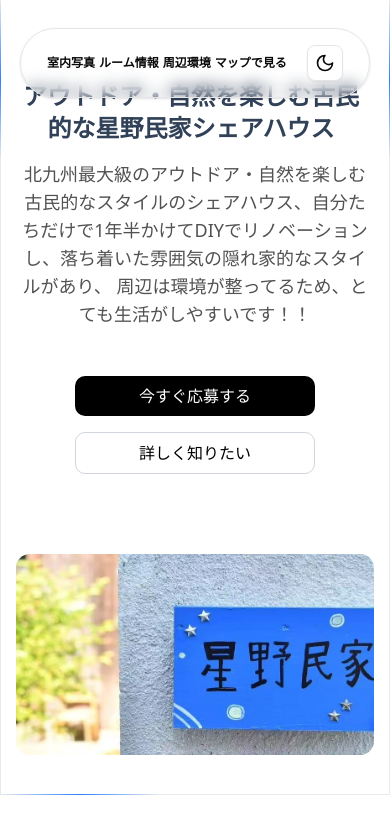
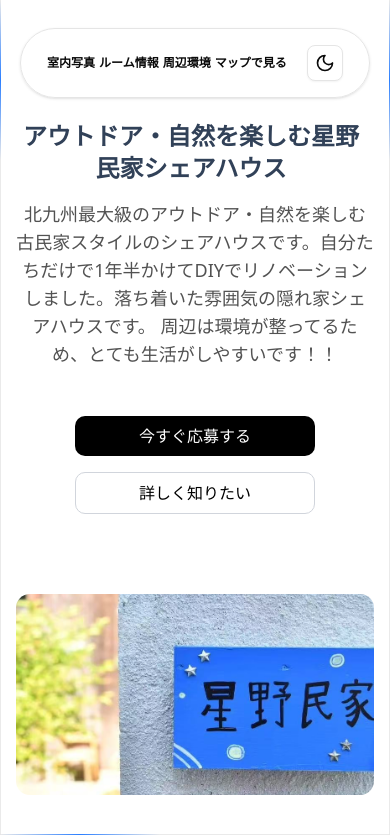
Before and after one commit to gaomingzhao666/estate-website, a Next.js app: page / in a window 390 px wide. Shown: the top 836 px of the page. Built offline with nearby package versions, Linux system fonts and the light colour scheme.

Commit message:
chore: words revise

```diff
--- a/src/components/ContactForm.tsx
+++ b/src/components/ContactForm.tsx
@@ -20,13 +20,13 @@ import { Input } from '@/components/ui/input'
 
 const FormSchema = z.object({
   username: z.string().min(1, {
-    message: 'Username must be at least 1 characters.',
+    message: '一文字以上の文字を入力してください',
   }),
   emailAddress: z.string().email({
-    message: 'Please enter a valid email address.',
+    message: '有効なメールアドレスを入力してください',
   }),
   contactContent: z.string().min(10, {
-    message: 'Username must be at least 10 characters.',
+    message: '十文字以上の文書を入力してください',
   }),
 })
 
--- a/src/components/ContactInfo.tsx
+++ b/src/components/ContactInfo.tsx
@@ -18,7 +18,7 @@ const ContactInfo = () => {
           <span>担当者さんの連絡先</span>
         </ModalTrigger>
 
-        <ModalBody className="overflow-y-scroll">
+        <ModalBody className="overflow-y-scroll md:overflow-hidden">
           <ModalContent>
             <div>
               <Image
@@ -29,7 +29,7 @@ const ContactInfo = () => {
 
               <div>
                 <h4 className="m-3 text-center text-lg font-semibold">
-                  まちづくりプロジェクト株式会社 杉本さん
+                  まちづくりプロジェクト株式会社 大家さん
                 </h4>
 
                 <p className="m-3 text-sm text-neutral-500">
@@ -41,7 +41,7 @@ const ContactInfo = () => {
             <div className="flex flex-col items-center justify-center gap-4 md:flex-row">
               <div className="flex items-center justify-start space-x-2">
                 <Phone />
-                <span>090-0000-0000</span>
+                <span>080-2785-7165</span>
               </div>
 
               <div className="flex items-center justify-start space-x-2">
--- a/src/components/HeroSection.tsx
+++ b/src/components/HeroSection.tsx
@@ -16,9 +16,9 @@ const HeroSection = () => (
     <div className="absolute inset-x-0 bottom-0 h-px w-full bg-neutral-200/80 dark:bg-neutral-800/80">
       <div className="absolute mx-auto h-px w-40 bg-gradient-to-r from-transparent via-blue-500 to-transparent" />
     </div>
-    <div className="mt-10 px-4 py-10 md:py-20">
+    <div className="mt-20 px-4 py-10 md:mt-10 md:py-20">
       <h1 className="relative z-10 mx-auto max-w-5xl text-center text-2xl font-bold text-slate-700 md:text-4xl lg:text-7xl dark:text-slate-300">
-        {'アウトドア・自然を楽しむ古民的な星野民家シェアハウス'
+        {'アウトドア・自然を楽しむ星野民家シェアハウス'
           .split(' ')
           .map((word, index) => (
             <motion.span
@@ -49,7 +49,7 @@ const HeroSection = () => (
         }}
         className="relative z-10 mx-auto max-w-xl py-4 text-center text-lg font-normal text-neutral-600 dark:text-neutral-400"
       >
-        北九州最大級のアウトドア・自然を楽しむ古民的なスタイルのシェアハウス、自分たちだけで1年半かけてDIYでリノベーションし、落ち着いた雰囲気の隠れ家的なスタイルがあり、
+        北九州最大級のアウトドア・自然を楽しむ古民家スタイルのシェアハウスです。自分たちだけで1年半かけてDIYでリノベーションしました。落ち着いた雰囲気の隠れ家シェアハウスです。
         周辺は環境が整ってるため、とても生活がしやすいです！！
       </motion.p>
       <motion.div
```
